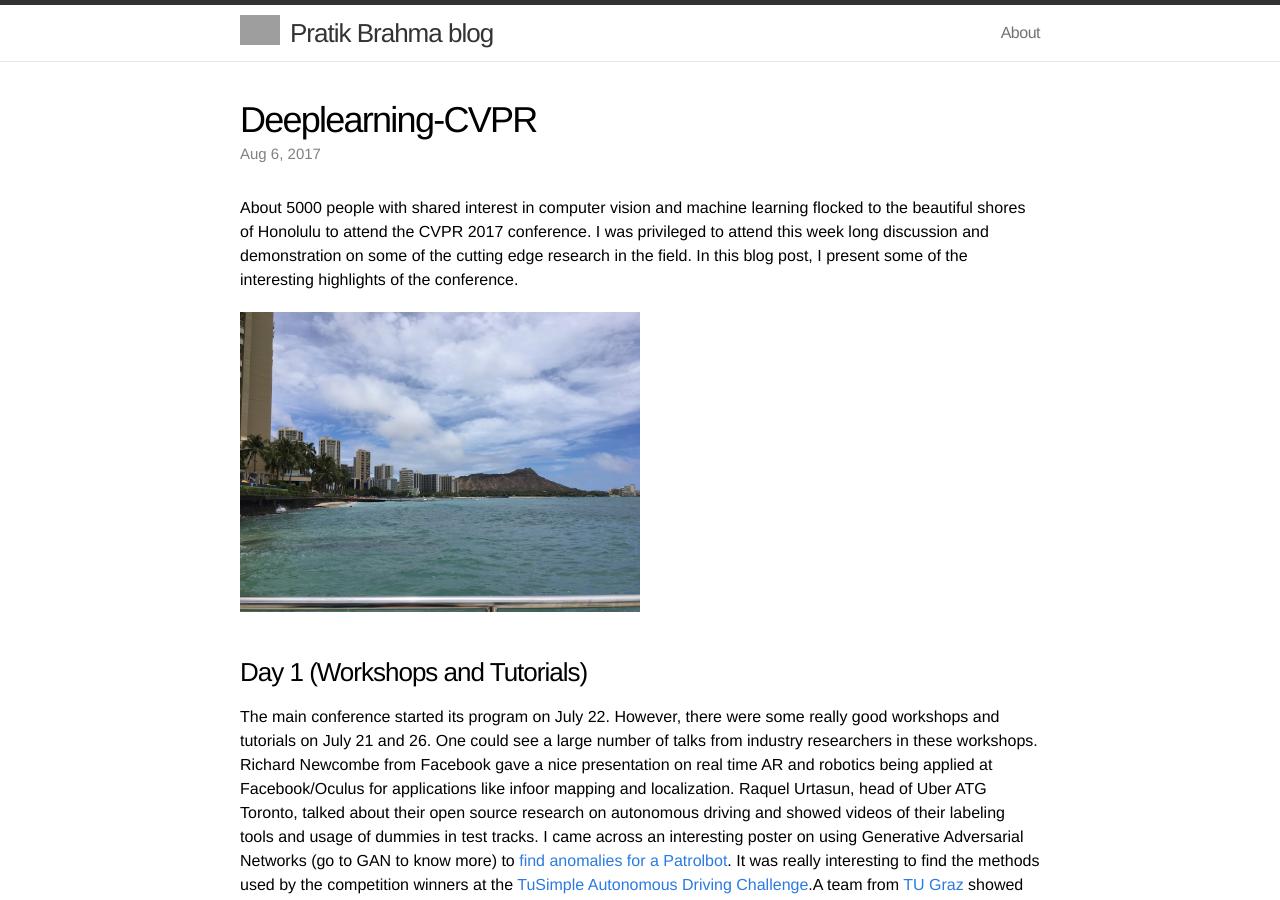
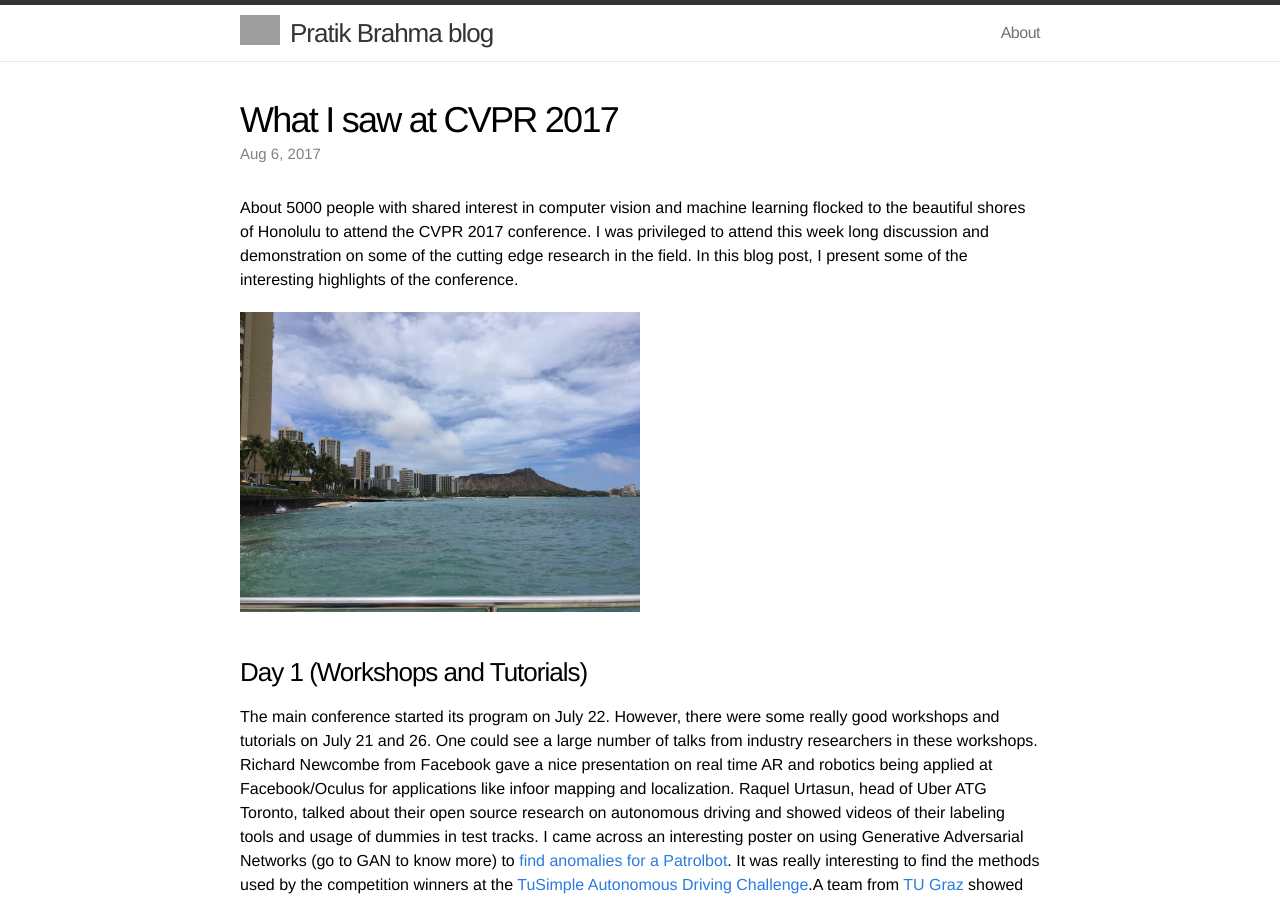
Before and after one commit to prprbr/prprbr.github.io, a Jekyll site: the page built from _posts/2017-08-06-Deeplearning-CVPR.markdown, in a window 1280 px wide and 900 px high. Built offline with Jekyll 4.4.1, drawn with Linux system fonts in a browser that asks for light colours; comment, search, counter and statistics services are not loaded; grey boxes are pictures that could not be loaded.

Commit message:
Update 2017-08-06-Deeplearning-CVPR.markdown

```diff
--- a/_posts/2017-08-06-Deeplearning-CVPR.markdown
+++ b/_posts/2017-08-06-Deeplearning-CVPR.markdown
@@ -1,7 +1,7 @@
 ---
 layout: post
 comments: true
-title:  "Deeplearning-CVPR"
+title:  "What I saw at CVPR 2017"
 date:   2017-08-06
 ---
 
```
